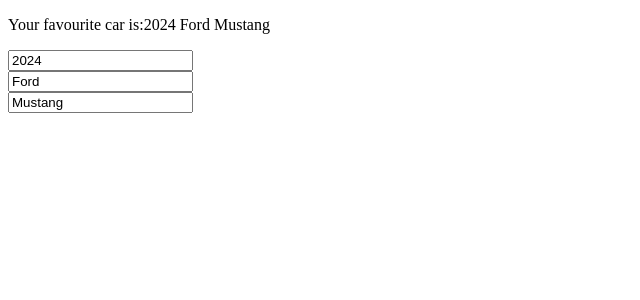
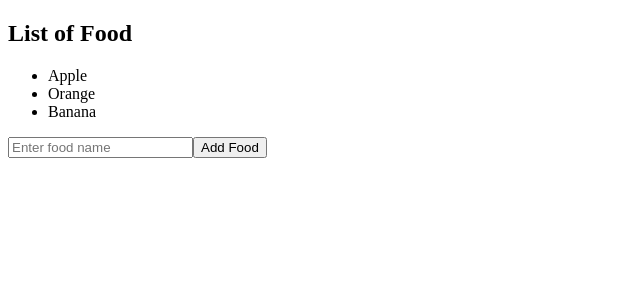
Before and after one commit to shehinthoombil/React-Study-Practice, a React (Create React App) app: page / in a window 1280 px wide. Shown: the top 300 px of the page, without its empty margins (0-640 px from the left). Built offline with nearby package versions, Linux system fonts and the light colour scheme.

Commit message:
update array in states

```diff
--- a/src/App.jsx
+++ b/src/App.jsx
@@ -1,13 +1,14 @@
 // import NewComponent from "./NewComponent";
 // import MyComponent from "./MyComponent";
 // import OnChange from "./OnChange";
-import State from "./State";
+// import State from "./StateObject";
+import StateArray from "./StateArray";
 
 function App() {
 
    return (
       <>
-    <State/>
+   <StateArray/>
       </>
    )
 }
--- /dev/null
+++ b/src/StateArray.jsx
@@ -0,0 +1,29 @@
+import React, { useState } from 'react'
+
+function StateArray() {
+    const [foods, setFoods] = useState(["Apple", "Orange", "Banana"])
+
+    function handleAddFood() {
+        const newFood = document.getElementById("foodInput").value
+        document.getElementById("foodInput").value = ""
+        setFoods(f => [...f, newFood])
+    }
+
+    function handleremoveFood(index) {
+        setFoods(foods.filter((_, i) => i !== index))
+    }
+
+    return (
+        <div>
+            <h2>List of Food</h2>
+            <ul>
+                {foods.map((food, index) =>
+                    <li key={index} onClick={() => handleremoveFood(index)}>{food}</li>)}
+            </ul>
+            <input type="text" id='foodInput' placeholder='Enter food name' />
+            <button onClick={handleAddFood}>Add Food</button>
+        </div>
+    )
+}
+
+export default StateArray
```
Also changed, not shown: src/StateObject.jsx (renamed from src/State.jsx).
